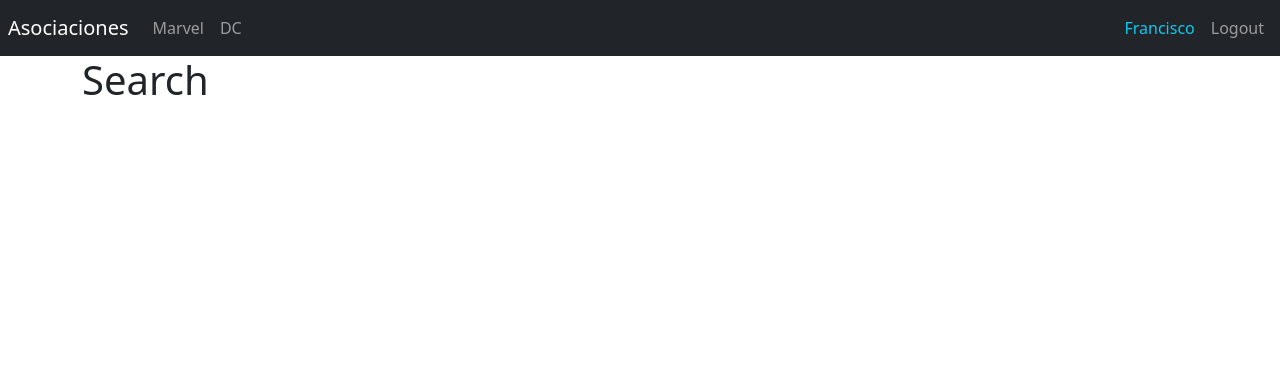
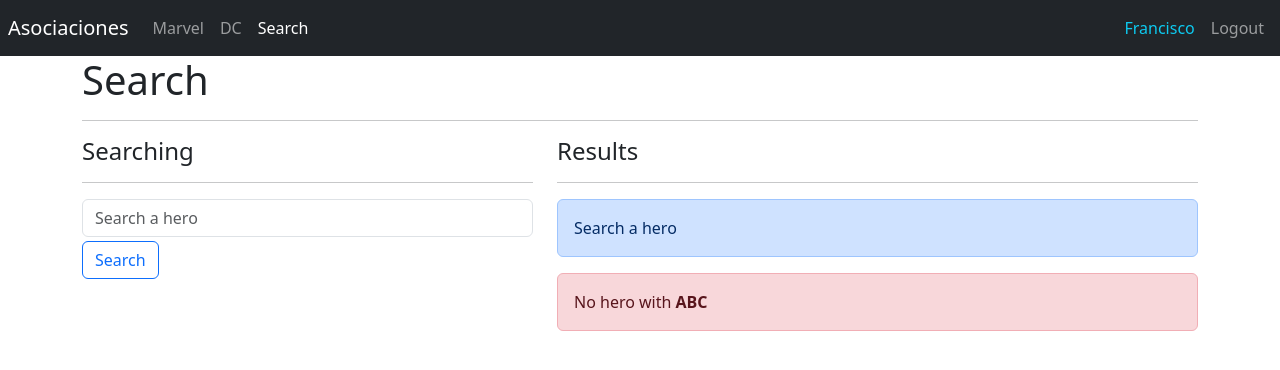
Before and after one commit to josefran14/heroes-app, a React (Vite) app: page /search in a window 1280 px wide. Shown: the top 370 px of the page. Built offline with nearby package versions, Linux system fonts and the light colour scheme.

Commit message:
Se diseño la pantalla de busqueda en el componente SearchPage

```diff
--- a/src/heroes/pages/SearchPage.jsx
+++ b/src/heroes/pages/SearchPage.jsx
@@ -1,7 +1,47 @@
+import { HeroCard } from "../components/HeroCard"
+
 export const SearchPage = () => {
   return (
     <>
-    <h1>Search</h1>
+      <h1>Search</h1>
+      <hr />
+
+      <div className="row">
+
+      <div className="col-5">
+         <h4>Searching</h4>
+         <hr />
+         <form>
+          <input
+          type="text"
+           placeholder="Search a hero"
+           className="form-control"
+           name="searchText"
+           autoComplete="off"
+          />
+          <button className="btn btn-outline-primary mt-1">
+            Search
+          </button>
+         </form>
+      </div>
+
+      <div className="col-7">
+         <h4>Results</h4>
+         <hr />
+
+         <div className="alert alert-primary">
+             Search a hero
+         </div>
+
+         <div className="alert alert-danger">
+            No hero with <b>ABC</b>
+         </div>
+      </div>
+
+      {/* <HeroCard /> */}
+
+      </div>
+
     </>
   )
 }
--- a/src/ui/components/NavBar.jsx
+++ b/src/ui/components/NavBar.jsx
@@ -36,14 +36,14 @@
             DC
           </NavLink>
 
-          {/* <NavLink
+           <NavLink
             className={({ isActive }) =>
             `nav-item nav-link ${isActive ? "active" : ""}`
         }
             to="/search"
             >
             Search
-          </NavLink> */}
+          </NavLink>
 
         </div>
       </div>
```
